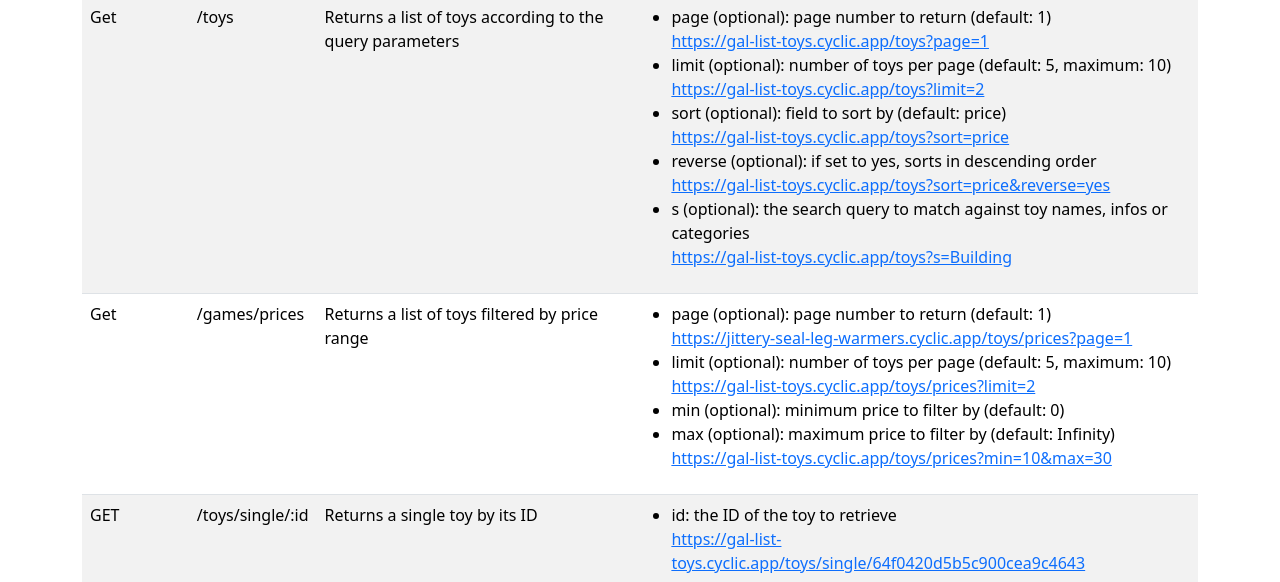
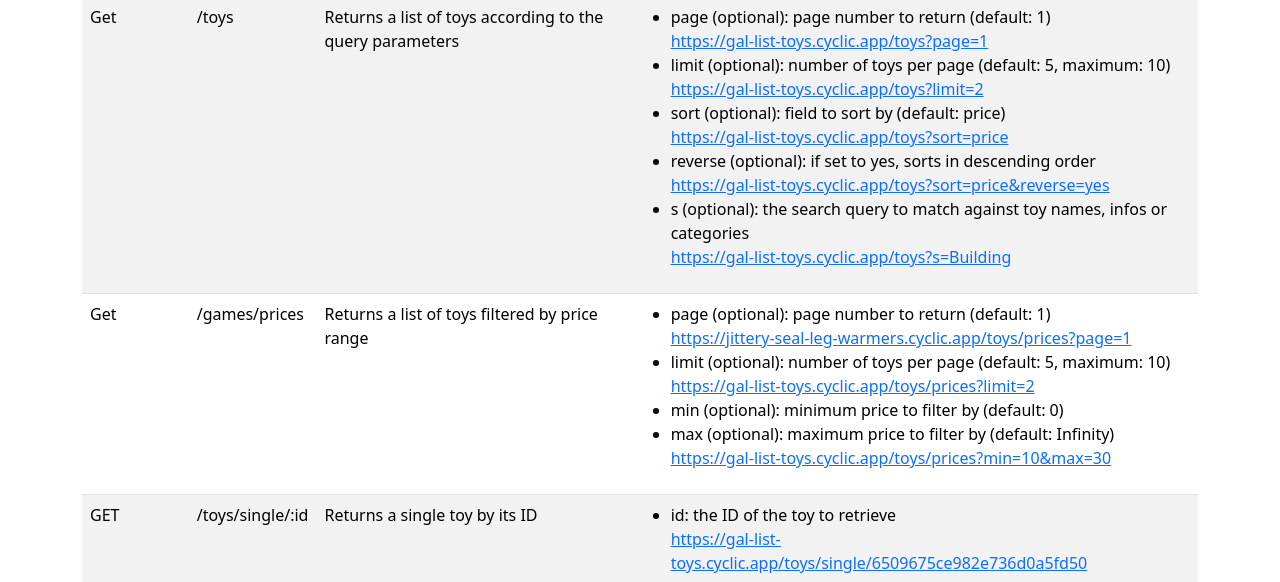
Before and after one commit to galist1304/ofer_quarter_Gal_List, a website: page public/index.html in a window 1280 px wide. Shown: the part 218-800 px from the top of the page. Drawn offline with nearby package versions, Linux system fonts and the light colour scheme.

Commit message:
Add files via upload

```diff
--- a/public/index.html
+++ b/public/index.html
@@ -115,8 +115,8 @@
                 <li>
                   id: the ID of the toy to retrieve <br />
                   <a
-                    href="https://jittery-seal-leg-warmers.cyclic.app/toys/single/64f0420d5b5c900cea9c4643"
-                    >https://gal-list-toys.cyclic.app/toys/single/64f0420d5b5c900cea9c4643</a
+                    href="https://jittery-seal-leg-warmers.cyclic.app/toys/single/6509675ce982e736d0a5fd50"
+                    >https://gal-list-toys.cyclic.app/toys/single/6509675ce982e736d0a5fd50</a
                   >
                 </li>
               </ul>
```
